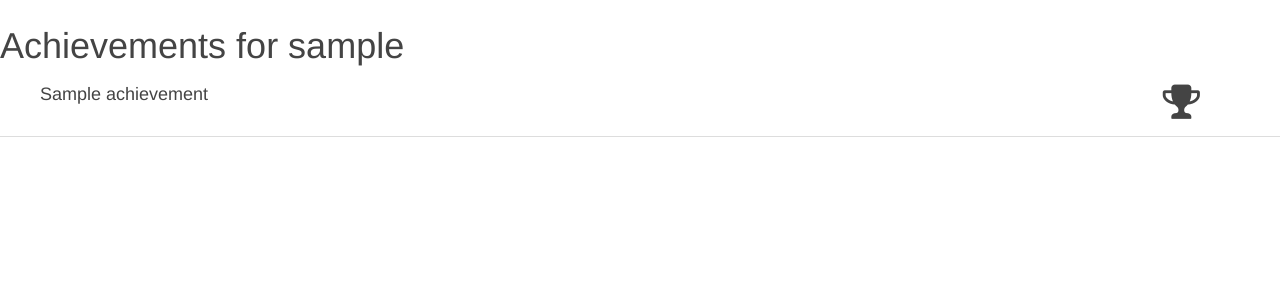
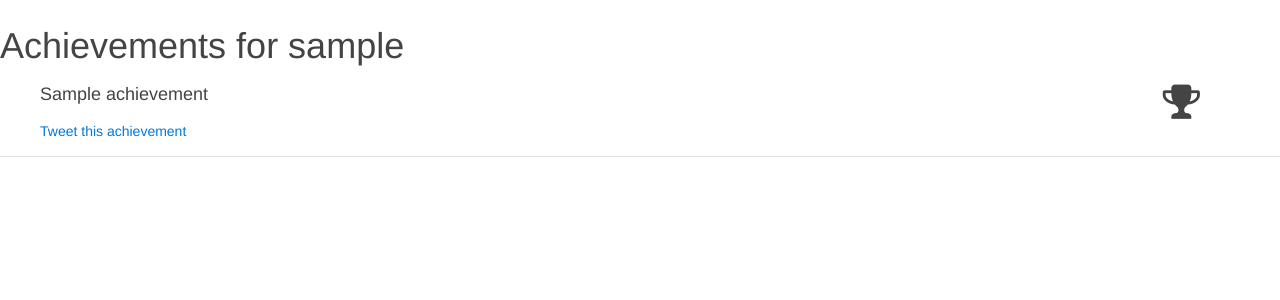
Before and after one commit to tjcsl/wedge, a Flask app: page /achievements/ in a window 1280 px wide. Shown: the part 40-340 px from the top of the page. Run offline with Flask 2, Linux system fonts and the light colour scheme; the visitor is signed in with stand-in values (Sample User, id 1); a database or web service that is not in the repository returns one stand-in record (values such as "Sample title"); some libraries are stand-ins or nearby versions.

Commit message:
achievements tweet link

```diff
--- a/web/templates/ach.html
+++ b/web/templates/ach.html
@@ -19,6 +19,7 @@
 <div class="uk-panel">
     <div class="uk-panel-badge"><span><i class="uk-icon-trophy"></i></span></div>
     <h3 class="uk-panel-title">{{ i }}</h3>
+    <a href="https://twitter.com/share?url=http%3A%2F%2Fwedge.csssuf.net%2Fachievements%2F%3Fusername%3D{{ name }}&text=I%20just%20got%20the%20achievement%20%22{{ i }}%22!">Tweet this achievement</a>
 </div>
 <hr />
 {% endfor %}
```
